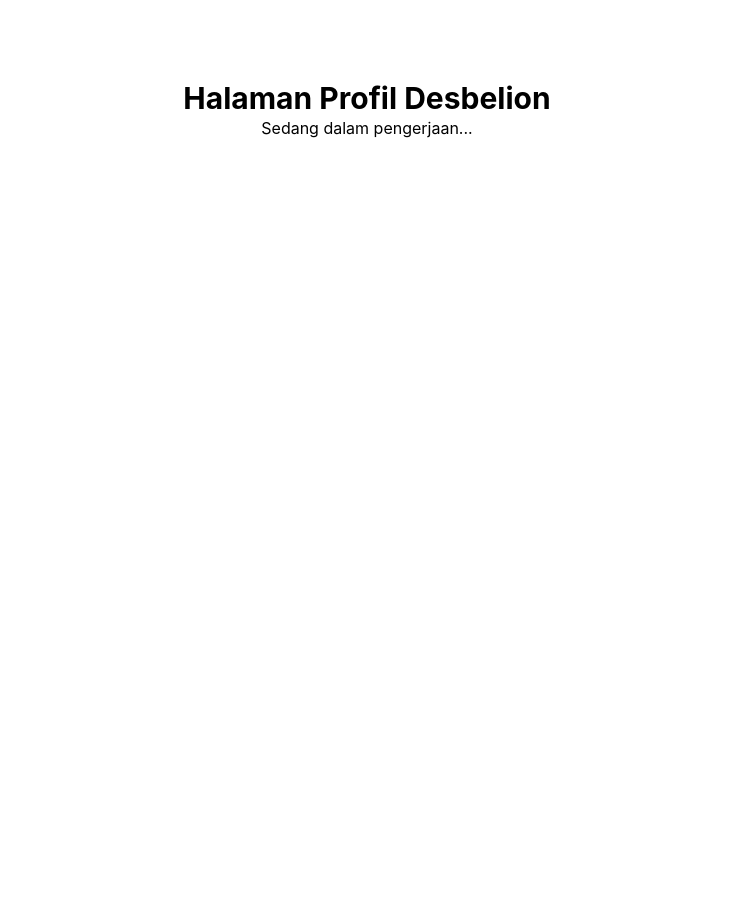
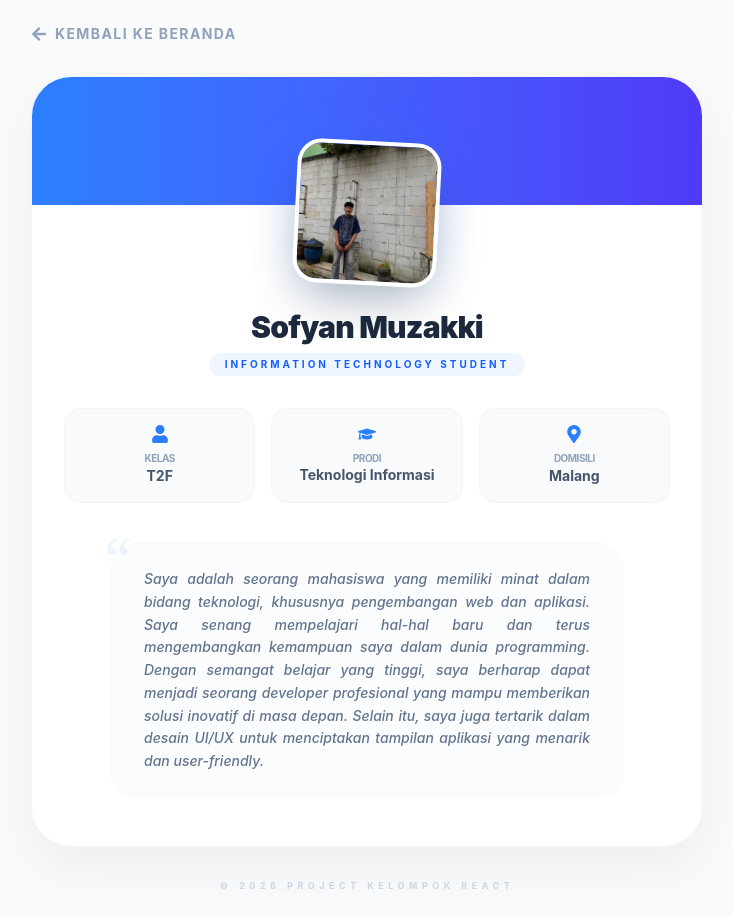
Before and after one commit to Rendirmdhnii/proyek-react-kelompok, a React (Vite) app: page /sofyan in a window 1280 px wide. Shown: the whole page, without its empty margins (273-1006 px from the left). Before the commit the page ends 800 px from the top, so only its background shows below. Built offline with nearby package versions, Linux system fonts and the light colour scheme.

Commit message:
profile Sofyan

```diff
--- a/src/pages/RendyProfile.jsx
+++ b/src/pages/RendyProfile.jsx
@@ -154,10 +154,10 @@ export default function RendyProfile() {
             </h2>
 
             <motion.div {...hoverEffect} className="group relative bg-slate-50 p-6 rounded-xl border border-slate-100 hover:border-indigo-200 hover:shadow-md transition-all">
-              <a href="https://pahamin.my.id" target="_blank" rel="noreferrer" className="absolute top-6 right-6 p-2 bg-white rounded-lg shadow-sm text-slate-400 hover:text-[#6366F1] transition-colors">
+              <a href="https://pahaminutbk.my.id" target="_blank" rel="noreferrer" className="absolute top-6 right-6 p-2 bg-white rounded-lg shadow-sm text-slate-400 hover:text-[#6366F1] transition-colors">
                 <FaExternalLinkAlt size={14} />
               </a>
-              <h3 className="text-lg font-bold text-[#0F172A] mb-1">pahamin.my.id</h3>
+              <h3 className="text-lg font-bold text-[#0F172A] mb-1">pahaminutbk.my.id</h3>
               <p className="text-[10px] font-bold text-[#6366F1] uppercase tracking-widest mb-3 bg-indigo-50 w-fit px-2 py-1 rounded">Independent Solo Project</p>
               <p className="text-[13px] text-slate-600 leading-relaxed font-medium">
                 Platform edukasi berbasis web yang dirancang dan dikembangkan sepenuhnya secara mandiri. Proyek ini berfokus pada implementasi UI/UX yang bersih, optimalisasi performa frontend, dan penciptaan pengalaman pengguna yang stabil serta responsif.
--- a/src/pages/SofyanProfile.jsx
+++ b/src/pages/SofyanProfile.jsx
@@ -1,8 +1,100 @@
-export default function DesbelionProfile() {
+import React from "react";
+import { Link } from "react-router-dom";
+import { FaArrowLeft, FaGraduationCap, FaMapMarkerAlt, FaUser } from "react-icons/fa";
+
+// Animasi CSS Manual agar lancar tanpa Framer Motion
+const styles = `
+  @keyframes slideIn {
+    from { opacity: 0; transform: translateY(30px); }
+    to { opacity: 1; transform: translateY(0); }
+  }
+  .animate-profile {
+    animation: slideIn 0.8s cubic-bezier(0.16, 1, 0.3, 1) forwards;
+  }
+`;
+
+export default function SofyanProfile() {
   return (
-    <div className="p-20 text-center">
-      <h1 className="text-3xl font-bold">Halaman Profil Desbelion</h1>
-      <p>Sedang dalam pengerjaan...</p>
-    </div>
-  )
+    <>
+      <style>{styles}</style>
+      <div className="min-h-screen bg-slate-50 flex items-center justify-center p-6 font-sans antialiased">
+
+        <div className="max-w-2xl w-full animate-profile">
+
+          {/* Tombol Back */}
+          <Link to="/" className="flex items-center gap-2 text-slate-400 hover:text-blue-600 transition-all mb-8 group w-fit">
+            <FaArrowLeft className="group-hover:-translate-x-1 transition-transform" />
+            <span className="text-sm font-bold uppercase tracking-widest">Kembali ke Beranda</span>
+          </Link>
+
+          {/* CARD UTAMA */}
+          <div className="bg-white rounded-[2.5rem] shadow-[0_20px_50px_rgba(0,0,0,0.05)] border border-slate-100 overflow-hidden">
+
+            {/* Banner Biru Gradient */}
+            <div className="h-32 bg-gradient-to-r from-blue-500 to-indigo-600 w-full"></div>
+
+            <div className="px-8 pb-12 text-center">
+
+              {/* FOTO PROFIL DENGAN ANIMASI */}
+              <div className="relative -mt-16 mb-6 flex justify-center">
+                <div className="relative group">
+                  {/* Efek Bayangan di belakang foto */}
+                  <div className="absolute inset-0 bg-blue-500 rounded-3xl blur-xl opacity-20 group-hover:opacity-40 transition-opacity"></div>
+
+                  <img
+                    src="/sofyan.jpeg"
+                    alt="Sofyan Muzakki"
+                    className="relative w-36 h-36 rounded-3xl object-cover border-4 border-white shadow-2xl rotate-3 group-hover:rotate-0 group-hover:scale-105 transition-all duration-500 ease-out bg-slate-200"
+                    onError={(e) => {
+                      e.target.src = "https://via.placeholder.com/150?text=Sofyan";
+                    }}
+                  />
+                </div>
+              </div>
+
+              {/* Nama & Role */}
+              <div className="mb-8">
+                <h1 className="text-3xl font-black text-slate-800 tracking-tight">Sofyan Muzakki</h1>
+                <p className="text-blue-600 font-bold text-[10px] uppercase tracking-[0.3em] mt-2 bg-blue-50 w-fit mx-auto px-4 py-1 rounded-full">
+                  Information Technology Student
+                </p>
+              </div>
+
+              {/* Grid Info (Kelas, Prodi, Domisili) */}
+              <div className="grid grid-cols-1 md:grid-cols-3 gap-4 mb-10 text-slate-600">
+                <div className="bg-slate-50 p-4 rounded-2xl border border-slate-100 hover:border-blue-200 transition-colors group">
+                  <FaUser className="mx-auto text-blue-500 mb-2 text-lg group-hover:scale-110 transition-transform" />
+                  <p className="text-[10px] text-slate-400 uppercase font-bold tracking-tighter">Kelas</p>
+                  <p className="text-sm font-bold">T2F</p>
+                </div>
+                <div className="bg-slate-50 p-4 rounded-2xl border border-slate-100 hover:border-blue-200 transition-colors group">
+                  <FaGraduationCap className="mx-auto text-blue-500 mb-2 text-lg group-hover:scale-110 transition-transform" />
+                  <p className="text-[10px] text-slate-400 uppercase font-bold tracking-tighter">Prodi</p>
+                  <p className="text-sm font-bold leading-tight">Teknologi Informasi</p>
+                </div>
+                <div className="bg-slate-50 p-4 rounded-2xl border border-slate-100 hover:border-blue-200 transition-colors group">
+                  <FaMapMarkerAlt className="mx-auto text-blue-500 mb-2 text-lg group-hover:scale-110 transition-transform" />
+                  <p className="text-[10px] text-slate-400 uppercase font-bold tracking-tighter">Domisili</p>
+                  <p className="text-sm font-bold">Malang</p>
+                </div>
+              </div>
+
+              {/* Deskripsi Teks */}
+              <div className="relative max-w-lg mx-auto bg-slate-50/50 p-6 rounded-3xl border border-slate-50">
+                <div className="absolute -left-2 -top-4 text-6xl text-blue-100 font-serif opacity-50 select-none">“</div>
+                <p className="text-slate-500 leading-relaxed text-justify italic font-medium px-2 relative z-10 text-sm">
+                  Saya adalah seorang mahasiswa yang memiliki minat dalam bidang teknologi, khususnya pengembangan web dan aplikasi. Saya senang mempelajari hal-hal baru dan terus mengembangkan kemampuan saya dalam dunia programming. Dengan semangat belajar yang tinggi, saya berharap dapat menjadi seorang developer profesional yang mampu memberikan solusi inovatif di masa depan. Selain itu, saya juga tertarik dalam desain UI/UX untuk menciptakan tampilan aplikasi yang menarik dan user-friendly.
+                </p>
+              </div>
+
+            </div>
+          </div>
+
+          <p className="text-center text-slate-300 text-[9px] mt-8 uppercase tracking-[0.5em] font-bold">
+            © 2026 Project Kelompok React
+          </p>
+        </div>
+      </div>
+    </>
+  );
 }
```
Also changed, not shown: public/sofyan.jpeg (added), public/sofyan.jpg (deleted).
